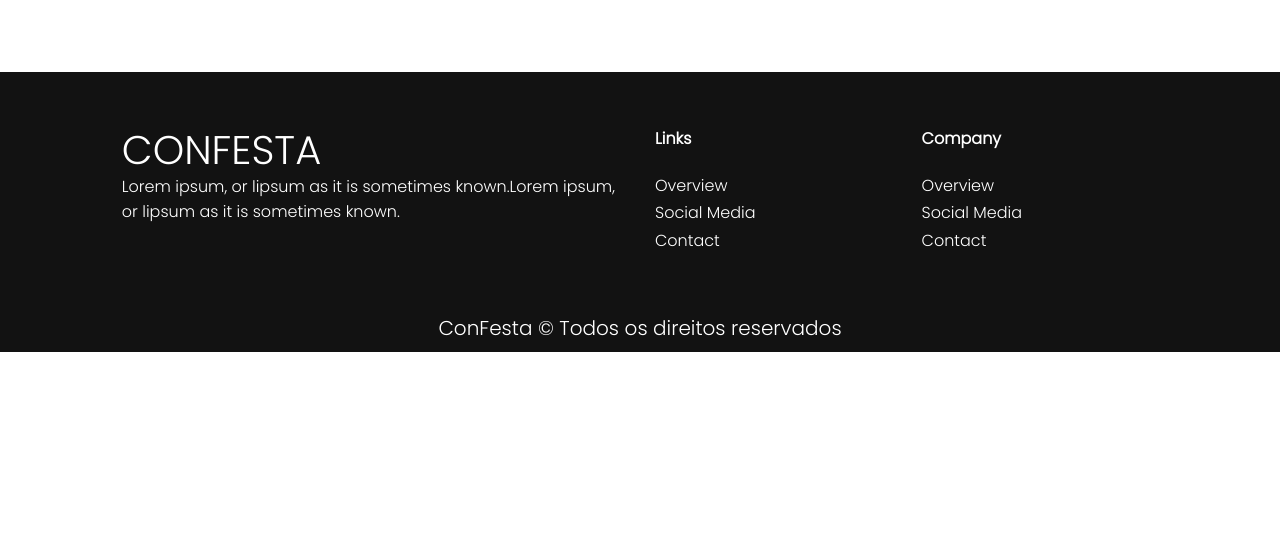
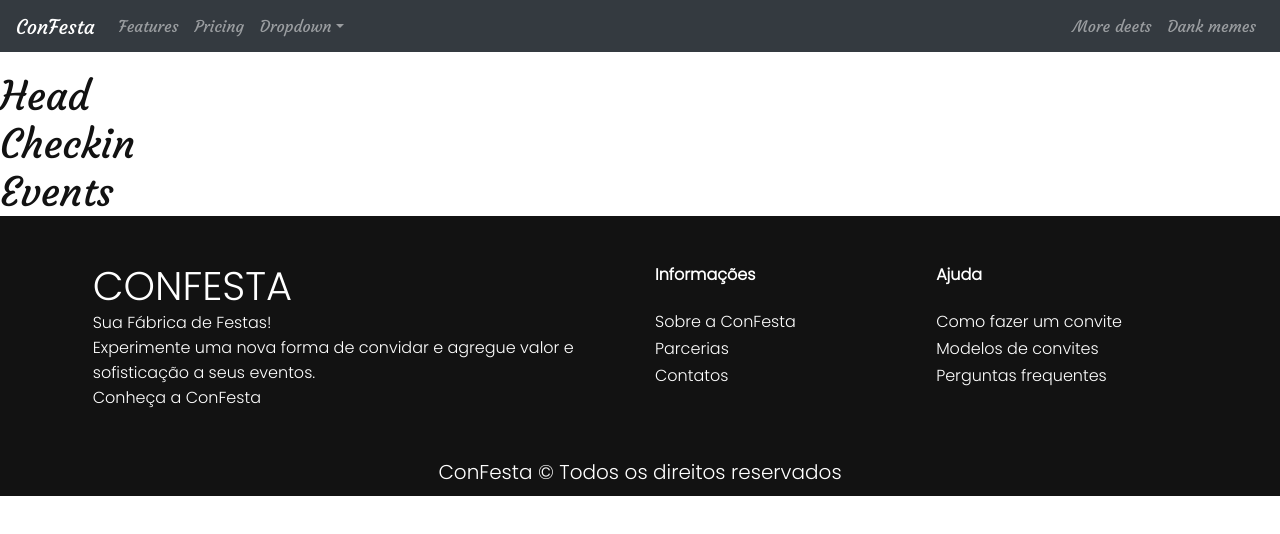
Before and after one commit to infsolution/invit, a Next.js app: page / in a window 1280 px wide. Shown: the top 534 px of the page. Built offline with nearby package versions, Linux system fonts and the light colour scheme.

Commit message:
add navabar and init components landignpage

```diff
--- a/src/components/Contacts.tsx
+++ b/src/components/Contacts.tsx
@@ -1,3 +1,4 @@
+import Link from "next/link";
 import React from "react";
 import { Col, Container, Row } from "react-bootstrap";
 import styles from '../styles/pages/Landingpage.module.css'
@@ -7,32 +8,80 @@ export function Contacts(){
       <Container className={styles.contactComponent}>
         <Row>
           <Col xs={12} md={6}>
-            <h1>CONFESTA</h1>
-            <p>
-              Lorem ipsum, or lipsum as it is sometimes known.Lorem ipsum, or
-              lipsum as it is sometimes known.
+            <h1 className={styles.link}>
+              <Link href="/">
+                <a>
+              CONFESTA
+                </a>
+              </Link>
+            </h1>
+            <p className={styles.link}>
+              Sua Fábrica de Festas!
+              <br/>
+              Experimente uma nova forma de convidar e agregue valor e sofisticação a seus eventos.
+              <br/>
+              <Link href="/" >
+                <a >
+                Conheça a ConFesta
+                </a>
+              </Link>
+
             </p>
             <div>
               <span className={`${styles.fa} fa-solid fa-sunglasses`}></span>
-              <span className={`${styles.fa} fa-instagram`}></span>
-              <span className={`${styles.fa} fa-linkedin-square`}></span>
             </div>
           </Col>
           <Col xs={12} md={3}>
-            <b>Links</b>
+            <b>Informações</b>
             <br />
             <br />
-            <h6>Overview</h6>
-            <h6>Social Media</h6>
-            <h6>Contact</h6>
+            <h6 className={styles.link}>
+              <Link href="/">
+                <a>
+                  Sobre a ConFesta
+                </a>
+              </Link>
+            </h6>
+            <h6 className={styles.link}>
+              <Link href="/">
+                <a>
+                  Parcerias
+                </a>
+              </Link>
+            </h6>
+            <h6 className={styles.link}>
+              <Link href="/">
+                <a>
+                  Contatos
+                </a>
+              </Link>
+            </h6>
           </Col>
           <Col xs={12} md={3}>
-            <b>Company</b>
+            <b>Ajuda</b>
             <br />
             <br />
-            <h6>Overview</h6>
-            <h6>Social Media</h6>
-            <h6>Contact</h6>
+            <h6 className={styles.link}>
+              <Link href="/">
+                <a>
+                  Como fazer um convite
+                </a>
+              </Link>
+            </h6>
+            <h6 className={styles.link}>
+              <Link href="/">
+                <a>
+                  Modelos de convites
+                </a>
+              </Link>
+            </h6>
+            <h6 className={styles.link}>
+              <Link href="/">
+                <a>
+                  Perguntas frequentes
+                </a>
+              </Link>
+            </h6>
           </Col>
         </Row>
       </Container>
--- /dev/null
+++ b/src/components/landingpage/Checkin.tsx
@@ -0,0 +1,11 @@
+import styles from './styles/Checkin.module.css'
+
+export function Checkin(){
+    return(
+        <>
+            <div className={styles.container}>
+            <h1>Checkin</h1>
+            </div>
+        </>
+    )
+}
--- /dev/null
+++ b/src/components/landingpage/Header.tsx
@@ -0,0 +1,11 @@
+import styles from './styles/Header.module.css'
+
+export function Header(){
+    return(
+        <>
+            <div className={styles.container}>
+            <h1>Head</h1>
+            </div>
+        </>
+    )
+}
--- /dev/null
+++ b/src/components/landingpage/NavbarLanding.tsx
@@ -0,0 +1,33 @@
+import {
+    Navbar,
+    Nav,
+    NavDropdown,
+
+ } from 'react-bootstrap';
+export function NavbarLanding(){
+    return (
+      <Navbar collapseOnSelect expand="lg" bg="dark" variant="dark" fixed="top">
+        <Navbar.Brand href="/">ConFesta</Navbar.Brand>
+        <Navbar.Toggle aria-controls="responsive-navbar-nav" />
+        <Navbar.Collapse id="responsive-navbar-nav">
+          <Nav className="mr-auto">
+            <Nav.Link href="#features">Features</Nav.Link>
+            <Nav.Link href="#pricing">Pricing</Nav.Link>
+            <NavDropdown title="Dropdown" id="collasible-nav-dropdown">
+              <NavDropdown.Item href="#action/3.1">Action</NavDropdown.Item>
+              <NavDropdown.Item href="#action/3.2">Another action</NavDropdown.Item>
+              <NavDropdown.Item href="#action/3.3">Something</NavDropdown.Item>
+              <NavDropdown.Divider />
+              <NavDropdown.Item href="#action/3.4">Separated link</NavDropdown.Item>
+            </NavDropdown>
+          </Nav>
+          <Nav>
+            <Nav.Link href="#deets">More deets</Nav.Link>
+            <Nav.Link eventKey={2} href="#memes">
+              Dank memes
+            </Nav.Link>
+          </Nav>
+        </Navbar.Collapse>
+      </Navbar>
+    )
+}
--- /dev/null
+++ b/src/components/landingpage/TypeEvents.tsx
@@ -0,0 +1,11 @@
+import styles from './styles/TypeEvents.module.css'
+
+export function TypeEvents(){
+    return(
+        <>
+            <div className={styles.container}>
+            <h1>Events</h1>
+            </div>
+        </>
+    )
+}
--- /dev/null
+++ b/src/components/landingpage/styles/Checkin.module.css
@@ -0,0 +1,4 @@
+
+.container{
+
+}
--- /dev/null
+++ b/src/components/landingpage/styles/Header.module.css
@@ -0,0 +1,4 @@
+
+.container{
+
+}
--- /dev/null
+++ b/src/components/landingpage/styles/TypeEvents.module.css
@@ -0,0 +1,4 @@
+
+.container{
+
+}
--- a/src/pages/index.tsx
+++ b/src/pages/index.tsx
@@ -3,6 +3,10 @@ import Head from 'next/head'
 import  styles  from '../styles/pages/Landingpage.module.css'
 import { Modal, Button } from 'react-bootstrap';
 import { Contacts } from '../components/Contacts';
+import { Header } from '../components/landingpage/Header';
+import { Checkin } from '../components/landingpage/Checkin';
+import { TypeEvents } from '../components/landingpage/TypeEvents';
+import { NavbarLanding } from '../components/landingpage/NavbarLanding';
 function Home (){
 
   return (
@@ -11,7 +15,10 @@ function Home (){
             <title>ConFesta</title>
             <script src="https://kit.fontawesome.com/a9d3a920cf.js"></script>
         </Head>
-
+      <NavbarLanding/>
+      <Header/>
+      <Checkin/>
+      <TypeEvents/>
       <Contacts/>
       <footer className={styles.footer}>
         <h5>ConFesta &copy; Todos os direitos reservados</h5>
--- a/src/styles/pages/Landingpage.module.css
+++ b/src/styles/pages/Landingpage.module.css
@@ -41,7 +41,10 @@
     justify-content: center;
     align-items: center;
   }
-  .fa {
-    margin-left: 5px;
-    font-size: 20px;
+  .link a{
+    text-decoration: none;
+    color: #FFFFFF;
   }
+  .link a:hover{
+    color: #f5a591;
+  }
```
